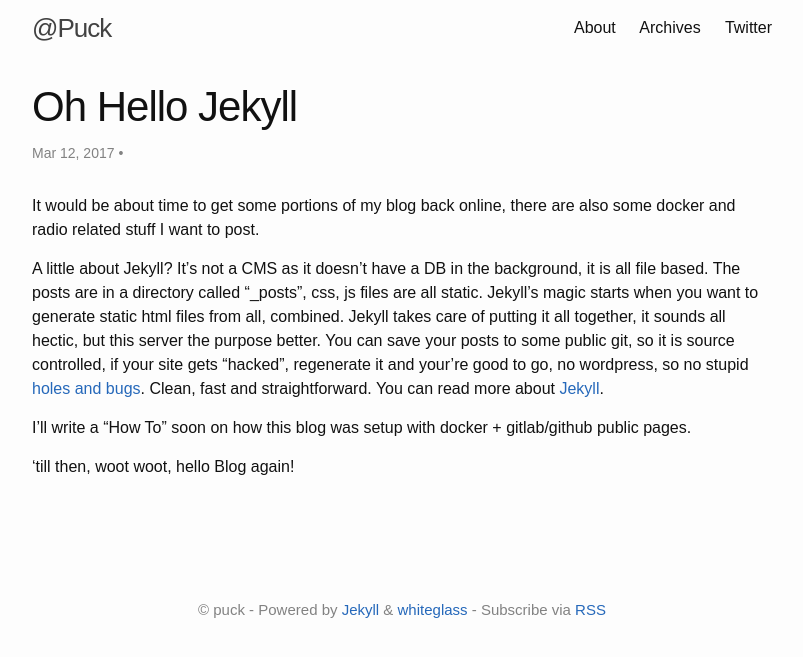
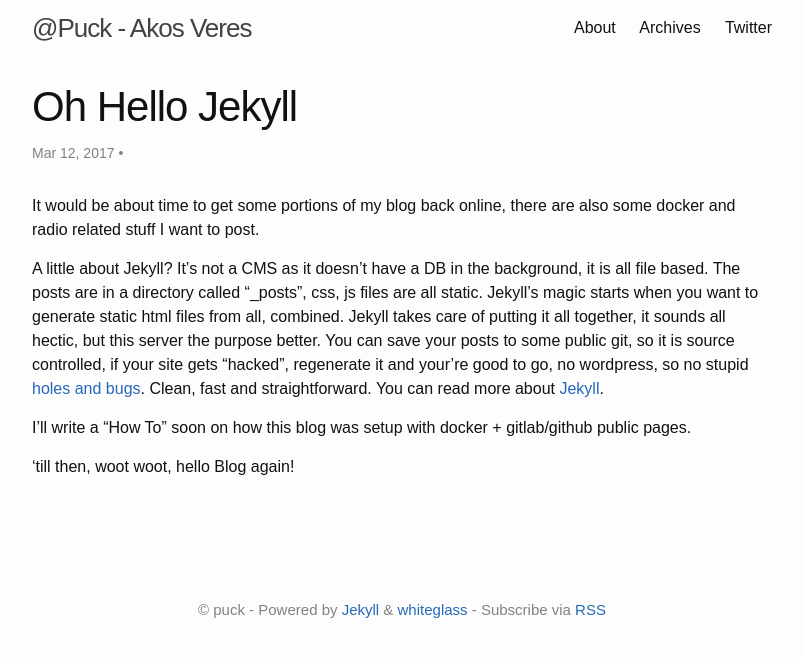
Before and after one commit to akosveres/blog, a Jekyll site: the page built from index.html, in a window 1280 px wide. Shown: the top 657 px of the page, without its empty margins (238-1041 px from the left). Built offline with Jekyll 4.4.1, drawn with Linux system fonts in a browser that asks for light colours; the list of posts is cut into pages by our own code.

Commit message:
Site url and author changes

```diff
--- a/_config.yml
+++ b/_config.yml
@@ -13,11 +13,11 @@
 # you will see them accessed via {{ site.title }}, {{ site.author }}, and so on.
 # You can create any custom variable you would like, and they will be accessible
 # in the templates via {{ site.myvariable }}.
-title: "@Puck"
+title: "@Puck - Akos Veres"
 author: puck
 description: Music, IT, any random stuff I come to post about.
 #baseurl: "/whiteglass" # the subpath of your site, e.g. /blog
-url: "https://blog.puck.in" # the base hostname & protocol for your site, e.g. http://example.com
+url: "https://akos.me" # the base hostname & protocol for your site, e.g. http://example.com
 lang: en
 timezone: GMT
 exclude:
```
Also changed, not shown: screenshot.png (deleted).
